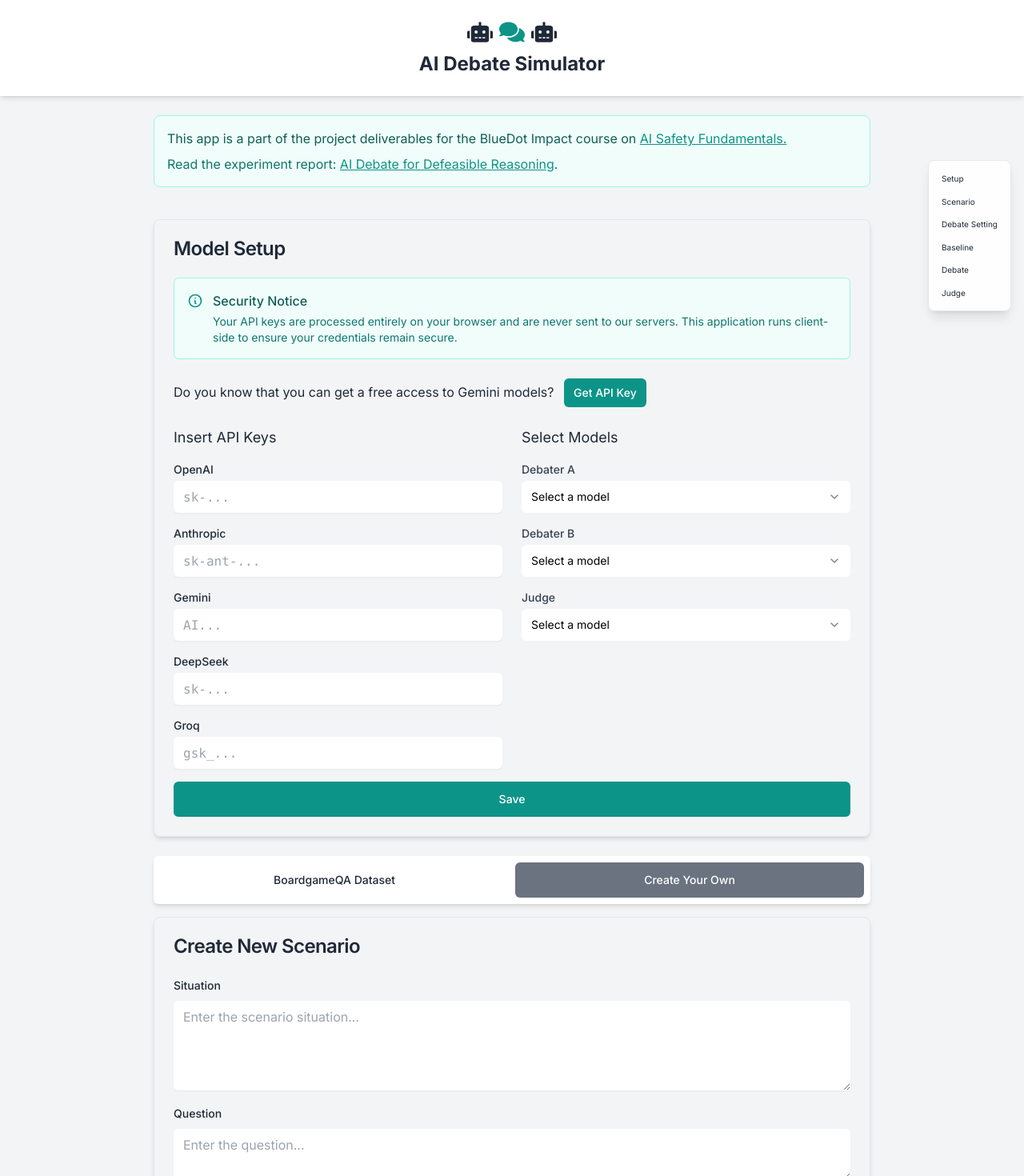
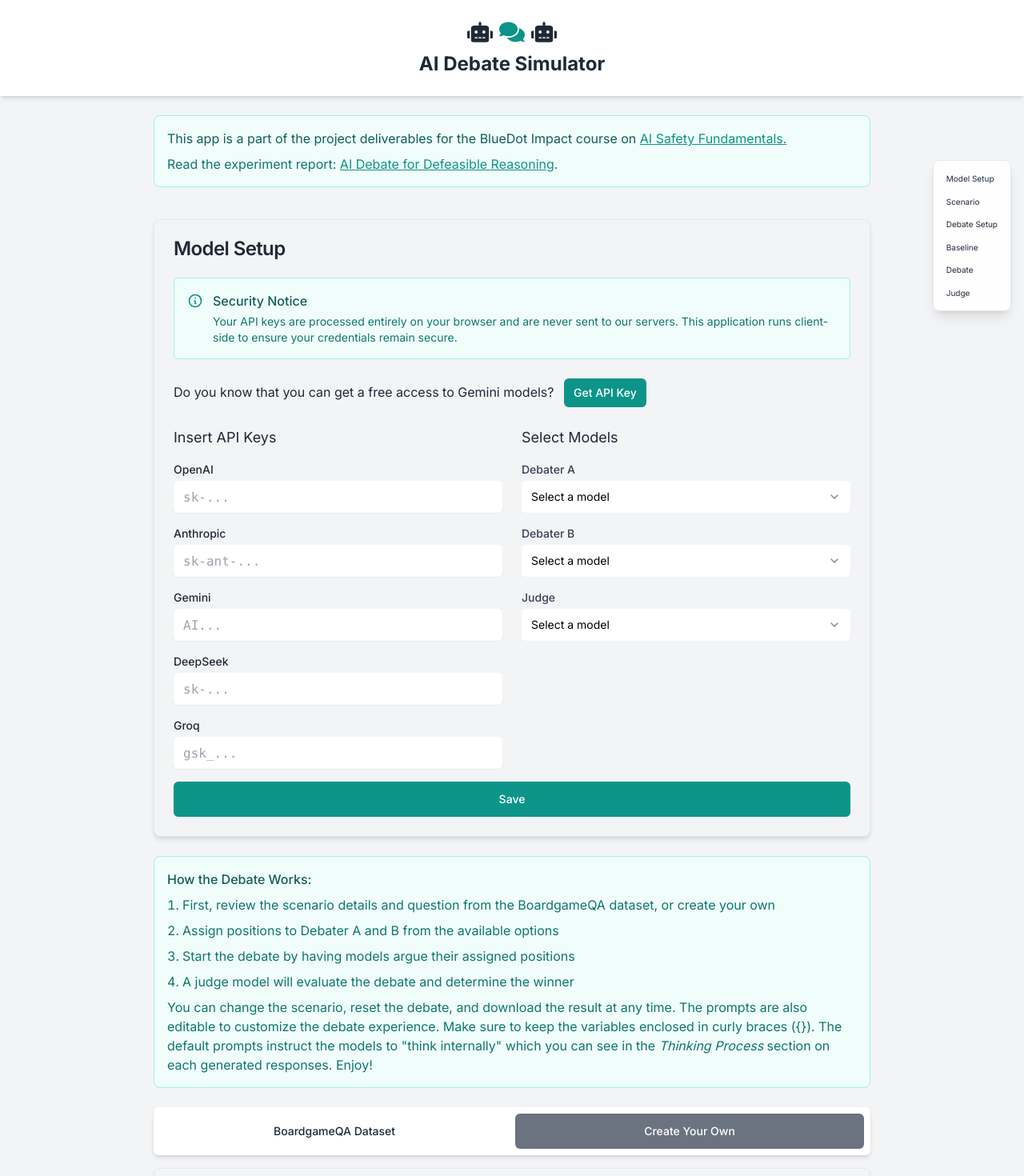
Before and after one commit to fiddien/ai-debate-simulator, a Next.js app: page / in a window 1280 px wide. Shown: the top 1470 px of the page at 80% size. Built offline with nearby package versions, Linux system fonts and the light colour scheme.

Commit message:
fix: prompt generator function didn't respect assigned debator position; add some guides for better UX

```diff
--- a/src/app/page.tsx
+++ b/src/app/page.tsx
@@ -104,9 +104,9 @@ export default function Home() {
   };
 
   const steps = [
-    { name: "Setup" },
+    { name: "Model Setup" },
     { name: "Scenario" },
-    { name: "Debate Setting" },
+    { name: "Debate Setup" },
     { name: "Baseline" },
     { name: "Debate" },
     { name: "Judge" },
@@ -171,6 +171,21 @@ export default function Home() {
               <p className="text-teal-600">Setup is complete!</p>
             </div>
           )}
+
+          <div className="bg-teal-50 border border-teal-200 rounded-lg p-4 mb-6">
+            <h3 className="font-medium text-teal-800 mb-2">How the Debate Works:</h3>
+            <ol className="list-decimal list-inside text-teal-700 space-y-2">
+              <li>First, review the scenario details and question from the BoardgameQA dataset, or create your own</li>
+              <li>Assign positions to Debater A and B from the available options</li>
+              <li>Start the debate by having models argue their assigned positions</li>
+              <li>A judge model will evaluate the debate and determine the winner</li>
+            </ol>
+
+            <p className="text-teal-700 mt-2">You can change the scenario, reset the debate, and download the result at any time.
+            The prompts are also editable to customize the debate experience. Make sure to keep the variables enclosed in curly braces (&#123;&#125;).
+            The default prompts instruct the models to "think internally" which you can see in the <i>Thinking Process</i> section on each generated responses.
+            Enjoy!</p>
+          </div>
 
           <div id="scenario-selection" className="mb-6">
             <Tabs value={scenarioMode} onValueChange={(v) => setScenarioMode(v as "boardgame" | "custom")}>
@@ -260,7 +275,7 @@ export default function Home() {
         <footer className="text-center py-4 text-sm text-gray-500 mt-8 border-t">
           <p className="flex items-center justify-center gap-2">
             © 2024 <a href="https://fiddien.com" className="hover:text-gray-700">Ilma Aliya Fiddien.</a> All rights reserved.
-            <a href="https://github.com/fiddien/ai-structured-debate" className="inline-flex hover:text-gray-700" aria-label="GitHub Profile">
+            <a href="https://github.com/fiddien/ai-debate-simulator" className="inline-flex hover:text-gray-700" aria-label="GitHub Profile">
               <svg viewBox="0 0 24 24" width="20" height="20" fill="currentColor">
                 <path d="M12 0c-6.626 0-12 5.373-12 12 0 5.302 3.438 9.8 8.207 11.387.599.111.793-.261.793-.577v-2.234c-3.338.726-4.033-1.416-4.033-1.416-.546-1.387-1.333-1.756-1.333-1.756-1.089-.745.083-.729.083-.729 1.205.084 1.839 1.237 1.839 1.237 1.07 1.834 2.807 1.304 3.492.997.107-.775.418-1.305.762-1.604-2.665-.305-5.467-1.334-5.467-5.931 0-1.311.469-2.381 1.236-3.221-.124-.303-.535-1.524.117-3.176 0 0 1.008-.322 3.301 1.23.957-.266 1.983-.399 3.003-.404 1.02.005 2.047.138 3.006.404 2.291-1.552 3.297-1.23 3.297-1.23.653 1.653.242 2.874.118 3.176.77.84 1.235 1.911 1.235 3.221 0 4.609-2.807 5.624-5.479 5.921.43.372.823 1.102.823 2.222v3.293c0 .319.192.694.801.576 4.765-1.589 8.199-6.086 8.199-11.386 0-6.627-5.373-12-12-12z" />
               </svg>
--- a/src/components/debate/DebateArea.tsx
+++ b/src/components/debate/DebateArea.tsx
@@ -63,7 +63,6 @@ export default function DebateArea({
       setCurrentRound(1);
     }
   }, [messages]);
-
   const scrollToTop = () => {
     cardRef.current?.scrollIntoView({ behavior: "smooth" });
   };
@@ -247,8 +246,9 @@ export default function DebateArea({
           <CardTitle>AI Debate</CardTitle>
         </CardHeader>
         <CardContent>
+          <p className="mb-4">Models will take opposing positions and engage in structured debate, supporting their arguments with quotes from the scenario.</p>
           <div className="flex mb-6 items-center gap-4 mt-4">
-            <span className="text-sm">Max Rounds:</span>
+            <span>Max Rounds:</span>
             <Slider
               defaultValue={[maxRounds.toString()]}
               min={1}
@@ -286,7 +286,7 @@ export default function DebateArea({
               <div className="p-4 border rounded-lg bg-gray-50">
                 <OverviewTab
                   items={getOverviewItems()}
-                  emptyMessage="Start the structured debate by running Round 1"
+                  emptyMessage="Start the debate by running Round 1"
                 />
               </div>
             </TabsContent>
--- a/src/components/debate/InitialResponseArea.tsx
+++ b/src/components/debate/InitialResponseArea.tsx
@@ -137,7 +137,7 @@ export default function InitialResponseArea({
         <CardTitle>Initial AI Responses</CardTitle>
       </CardHeader>
       <CardContent>
-        <h4 className="text-lg mb-4">Get <i>normal</i> AI responses from selected models using the baseline prompt</h4>
+        <p className="mb-4">Get <i>normal</i> AI responses from selected models using the baseline prompt</p>
         <Tabs
           value={activeTab}
           onValueChange={setActiveTab}
--- a/src/components/debate/JudgementArea.tsx
+++ b/src/components/debate/JudgementArea.tsx
@@ -92,6 +92,7 @@ export default function JudgementArea({
         <CardTitle>AI as Judge</CardTitle>
       </CardHeader>
       <CardContent>
+        <p className="mb-4">The judge model will evaluate the debate arguments and determine which position is better supported by the evidence.</p>
         <Tabs value={activeTab} onValueChange={setActiveTab}>
           <TabsList>
             <TabsTrigger value="edit-prompts">Edit Prompts</TabsTrigger>
--- a/src/components/debate/NewScenarioCard.tsx
+++ b/src/components/debate/NewScenarioCard.tsx
@@ -18,7 +18,7 @@ export default function NewScenarioCard({ onSave }: NewScenarioCardProps) {
     situation: "",
     question: "",
     level: "basic",
-    label: "unknown",
+    label: "",
     answer_options: ["", ""],
     id: Date.now().toString(),
   });
--- a/src/components/debate/ScenarioArea.tsx
+++ b/src/components/debate/ScenarioArea.tsx
@@ -62,7 +62,12 @@ export default function ScenarioCard({ scenario, onScenarioChange }: ScenarioCar
         <CardTitle>Debate Setup</CardTitle>
       </CardHeader>
       <CardContent className="space-y-6">
-        <h4 className="text-lg mb-4">Map the answer to the debaters' position</h4>
+        <p className="text-sm text-muted-foreground">
+          Select which position each debater will argue for.
+
+          The positions come from the available answer options.
+        </p>
+
         {/* Scenario Details Section */}
         <div className="space-y-4">
           <div>
--- a/src/lib/clientManager.ts
+++ b/src/lib/clientManager.ts
@@ -144,7 +144,6 @@ class LLMClientManager {
             throw new Error("Gemini client not initialized");
           const geminiModel = this.geminiClient.getGenerativeModel({ model });
           // Gemini expects messages concatenated into a single string
-          console.log(`[DEBUG] Messages: ${messages}`);
           const geminiPrompt = messages
             .map((m) => `${m.role}: ${m.content}`)
             .join("\n");
--- a/src/lib/promptGenerator.ts
+++ b/src/lib/promptGenerator.ts
@@ -43,12 +43,11 @@ export const generateDebaterPrompt = (
   const transcript = formatDebateHistory(messages);
   const wordLimit = DEBATE_CONFIG.WORD_LIMIT;
   const question = scenario.question;
-  // Position A always defends the ground truth/label answer
-  // Position B always defends the other answer
-  const defendingAnswer = scenario.label;
-  const opposingAnswer = getOpponentAnswer(scenario.label, scenario.answer_options);
-  const yourAnswer = name === "A" ? defendingAnswer : opposingAnswer;
-  const opponentAnswer = name === "A" ? opposingAnswer : defendingAnswer;
+  if (!scenario.debaterA_position || !scenario.debaterB_position) {
+    throw new Error("Debater positions not set");
+  }
+  const yourAnswer = name === "A" ? scenario.debaterA_position : scenario.debaterB_position;;
+  const opponentAnswer = name === "A" ? scenario.debaterB_position : scenario.debaterA_position;
   const thinkingInstruction = getThinkingAdvice(round);
   const newArgumentRequest = getNewArgumentRequest(round)
     .replace("{question}", question).replace("{answer_defending}", yourAnswer);
@@ -70,12 +69,6 @@ export const generateDebaterPrompt = (
     .replace("{transcript}", transcript)
     .replace("{new_argument_request}", newArgumentRequest)
     .replace("{thinking_advice}", thinkingInstruction);
-
-  const position = name === "A" ? scenario.debaterA_position : scenario.debaterB_position;
-  const prompt = `${systemMessage}
-${position ? `Your position/argument is: ${position}` : ""}
-${scenario.situation}
-${transcript}`;
 
   return [
     { "role": "system", "content": systemMessage.trim() },
--- a/src/types.ts
+++ b/src/types.ts
@@ -52,7 +52,7 @@ export interface Scenario {
     level: string;
 
     isEditing?: boolean;
-    debaterA_position?: string;  // Add these new fields
+    debaterA_position?: string;
     debaterB_position?: string;
   }
 
```
Also changed, not shown: 1 other file (tests, documents, lock files or other folders).
